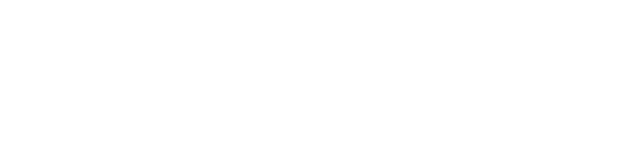
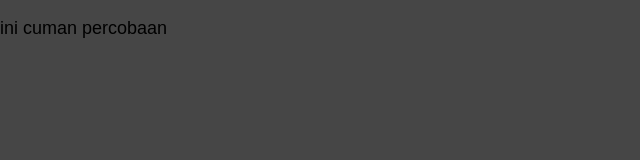
Before and after one commit to ahmadnaufal-f/ahmadnaufal-f.github.io, a website: page src/index.html in a window 1280 px wide. Shown: the whole page, without its empty margins (0-640 px from the left). Drawn offline with Linux system fonts and the light colour scheme.

Commit message:
plain index html testing

```diff
--- a/src/index.html
+++ b/src/index.html
@@ -1,9 +1,12 @@
 <!DOCTYPE html>
-<html>
+<html lang="en">
     <head>
-
+        <meta charset="utf-8">
+        <meta name="viewport" content="width=device-width, initial-scale=1">
+        <link rel="stylesheet" href="./style.css">
+        <title>Ahmad Naufal</title>
     </head>
     <body>
-
+        <script type="text/javascript" src="./index.js"></script>
     </body>
 </html>
--- /dev/null
+++ b/src/index.js
@@ -0,0 +1,5 @@
+const para = document.createElement("p");
+const node = document.createTextNode("ini cuman percobaan");
+para.appendChild(node);
+
+document.body.appendChild(para);
--- /dev/null
+++ b/src/style.css
@@ -0,0 +1,9 @@
+body {
+    background-color: #464646;
+    padding: 0;
+    margin: 0;
+    font-family: sans-serif;
+}
+p {
+    font-size: large;
+}
```
